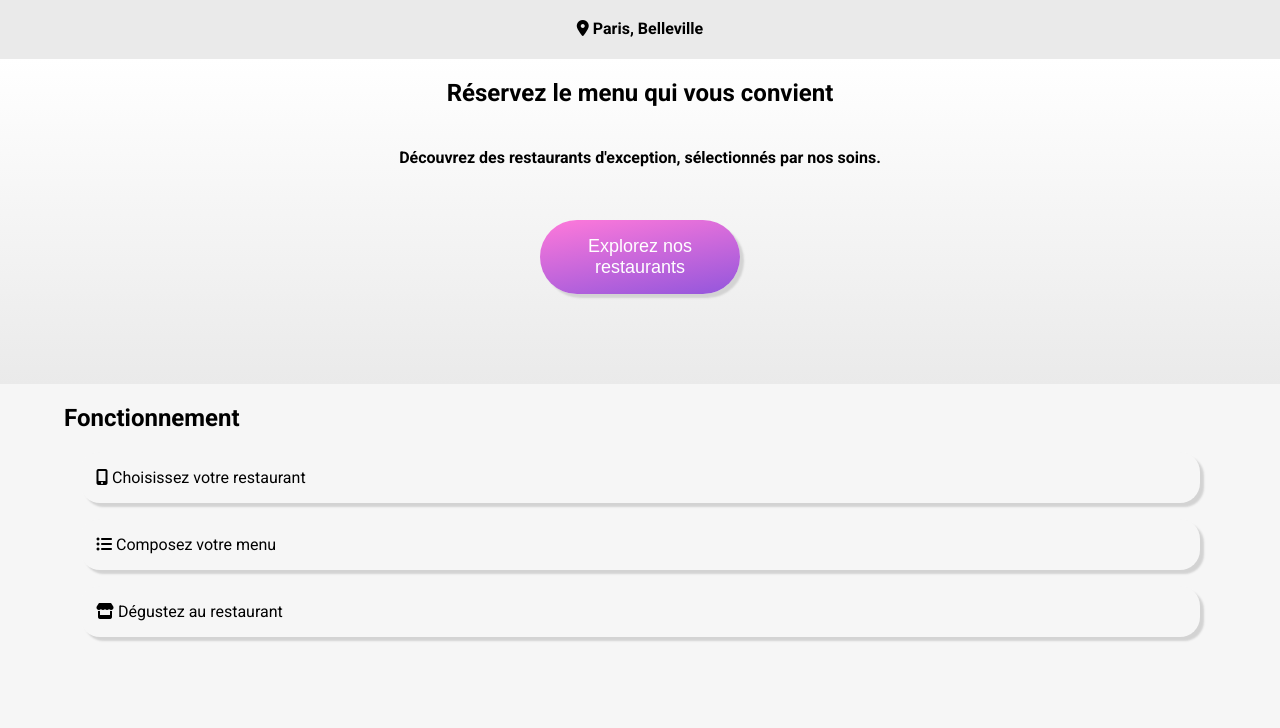
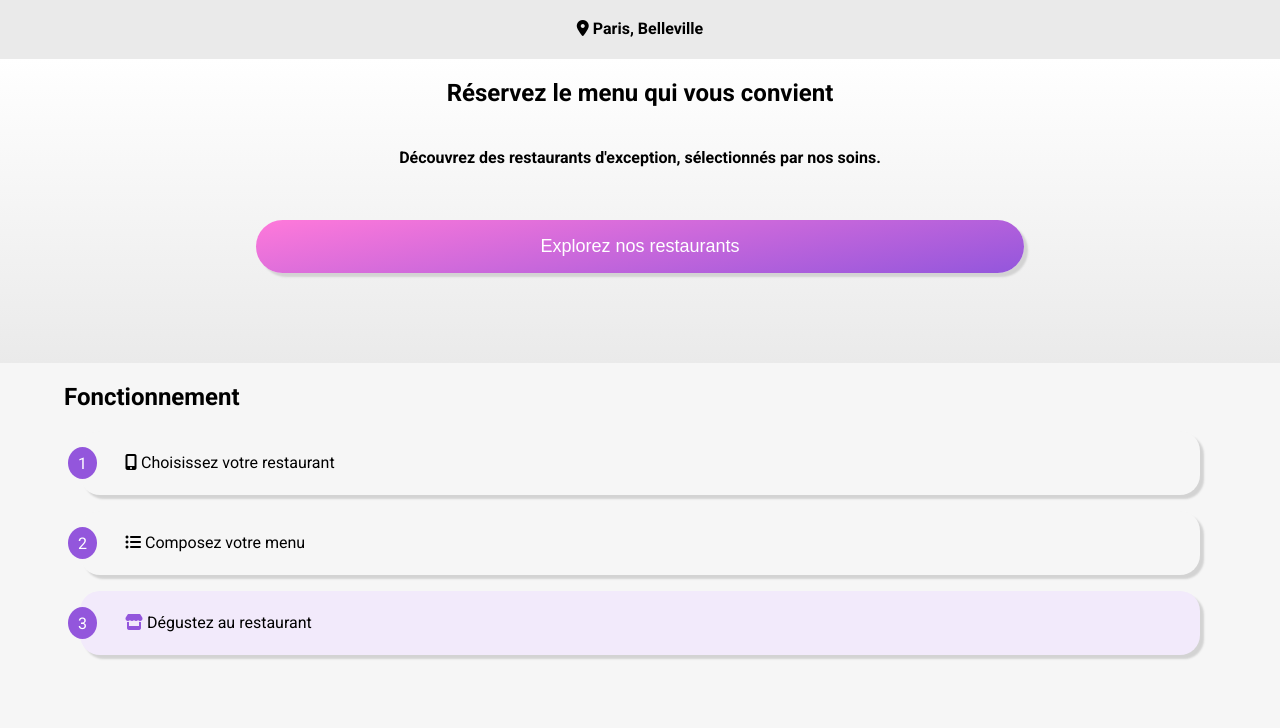
Before and after one commit to jmcob/JeanmaximeCobac_3_13012021, a website: page index.html in a window 1280 px wide. Shown: the part 72-800 px from the top of the page. Drawn offline with Linux system fonts and the light colour scheme; a web font is replaced by a local one.

Commit message:
numbers on home, bg on steps, links, and tries

```diff
--- a/index.html
+++ b/index.html
@@ -45,18 +45,22 @@
       </h4>
       <button class="btn">Explorez nos restaurants</button>
     </section>
+
     <section class="section_steps">
       <h2>Fonctionnement</h2>
       <div class="section_steps__btn">
+        <div class="section_steps__btn__ordered"><p>1</p></div>
         <span>
           <i class="fas fa-mobile-alt"></i>&nbsp;Choisissez votre
           restaurant</span
         >
       </div>
       <div class="section_steps__btn">
+        <div class="section_steps__btn__ordered"><p>2</p></div>
         <span><i class="fas fa-list-ul"></i>&nbsp;Composez votre menu</span>
       </div>
-      <div class="section_steps__btn">
+      <div class="section_steps__btn primary_bg">
+        <div class="section_steps__btn__ordered"><p>3</p></div>
         <span><i class="fas fa-store"></i>&nbsp;Dégustez au restaurant</span>
       </div>
     </section>
--- a/sass/menu.scss
+++ b/sass/menu.scss
@@ -81,6 +81,7 @@ body {
   overflow: hidden;
   &__text {
     display: flex;
+    flex: 100%;
     white-space: nowrap; /* interdiction de passer à la ligne */
     flex-direction: column;
     &__description {
@@ -97,7 +98,7 @@ body {
     }
   }
   &__check {
-    width: 100px;
+    flex: 0%;
     color: $bg;
     background-color: $tertiary;
     font-size: xx-large;
@@ -110,13 +111,17 @@ body {
     border-bottom-right-radius: 20px 20px;
     transform: translateX(100px);
     cursor: pointer;
-    transition: transform 700ms;
+    transition: transform $transitiontime;
   }
   &:hover > &__check {
+    flex: 30%;
     transform: translateX(0px);
     background-color: $tertiary;
     cursor: pointer;
     color: $bg;
+  }
+  &hover > &__text {
+    flex: 30%;
   }
   &:hover .fa-check-circle {
     transform: rotate(0deg);
@@ -124,7 +129,7 @@ body {
 }
 .fa-check-circle {
   transform: rotate(359deg);
-  transition: transform 700ms;
+  transition: transform $transitiontime;
 }
 .btn {
   width: 200px;
--- a/sass/style.scss
+++ b/sass/style.scss
@@ -57,18 +57,45 @@ body {
   border: none;
   margin-bottom: 7vw;
   box-shadow: 4px 4px 2px $shadow;
+  width: 60vw;
 }
 
 // 3rd section, steps with 3 btns
 .section_steps {
   padding: 0 $main_margin 5vw $main_margin;
   &__btn {
+    display: flex;
+    flex-direction: row;
     background-color: #f6f6f6;
     margin: 1rem;
     padding: 1rem;
     box-shadow: 4px 4px 2px $shadow;
     border-radius: 20px 20px;
+    text-align: center;
+    // centrer verticalement sur une ligne:
+    height: 4rem; /* hauteur du parent */
+    line-height: 2rem; /* hauteur de ligne (identique) */
+    white-space: nowrap; /* interdiction de passer à la ligne */
+
+    &__ordered {
+      border-radius: 50%;
+      background-color: $primary;
+      color: white;
+      position: relative;
+      right: 28px;
+      padding: 2px 10px;
+      & p {
+        position: relative;
+        bottom: 17px;
+      }
+    }
   }
+}
+.primary_bg {
+  background-color: lighten($primary, 35%);
+}
+.fa-store {
+  color: $primary;
 }
 // biggest section : restaurants
 .section_restaurants {
--- a/sass/variables.scss
+++ b/sass/variables.scss
@@ -1,8 +1,10 @@
-// color variables and main margin variable
+// color variables
 $primary: #9356dc;
 $secondary: #ff79da;
 $tertiary: #99e2d0;
 $shadow: lightgrey;
 $bg: #f6f6f6;
 $card_bg: white;
-$main_margin: 5vw;
+// autres variables
+$main_margin: 5vw; // sur toutes les pages
+$transitiontime: 700ms;
```
Also changed, not shown: restaurants/francaise.html (+1 -1 lines), css/style.css, 3 other files.
